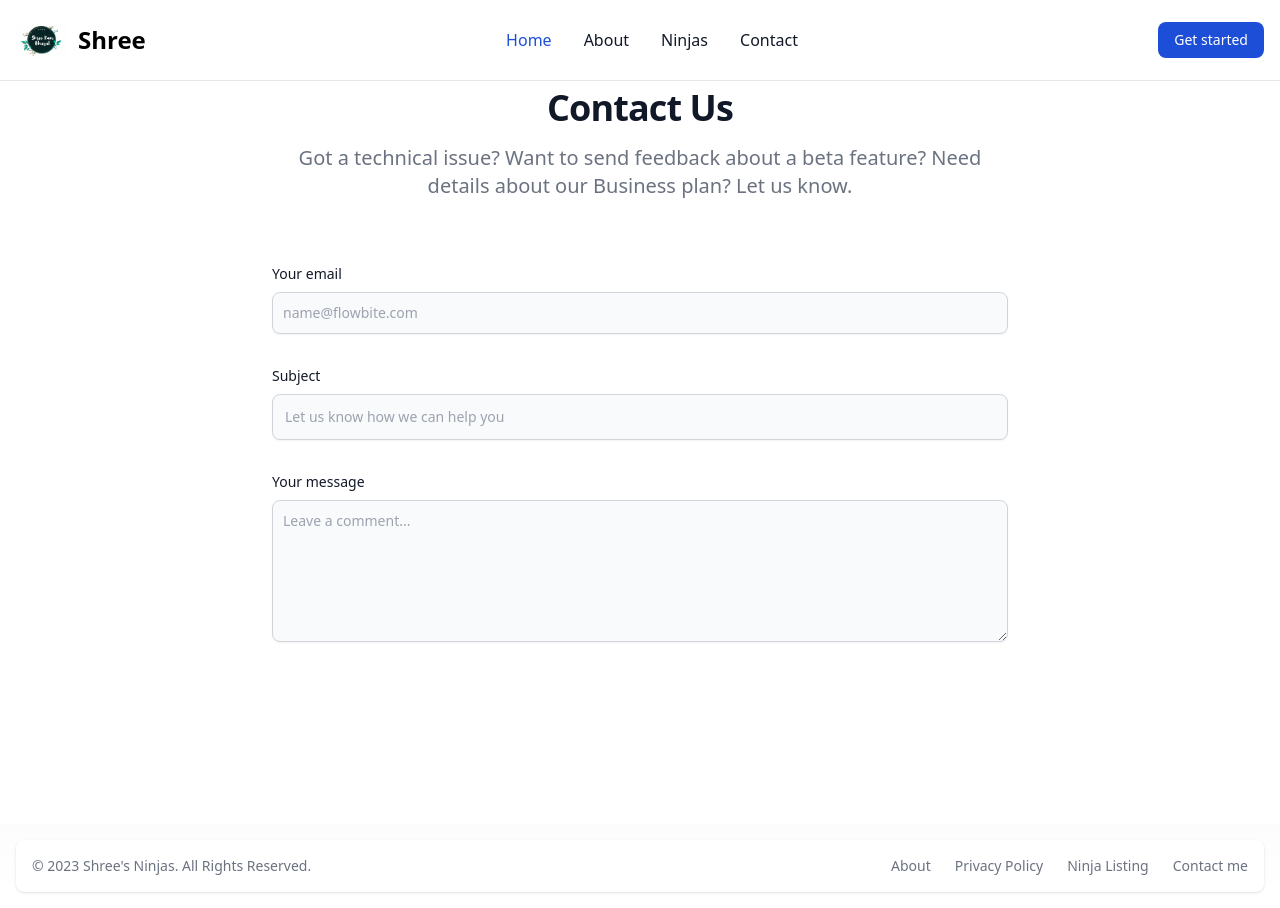
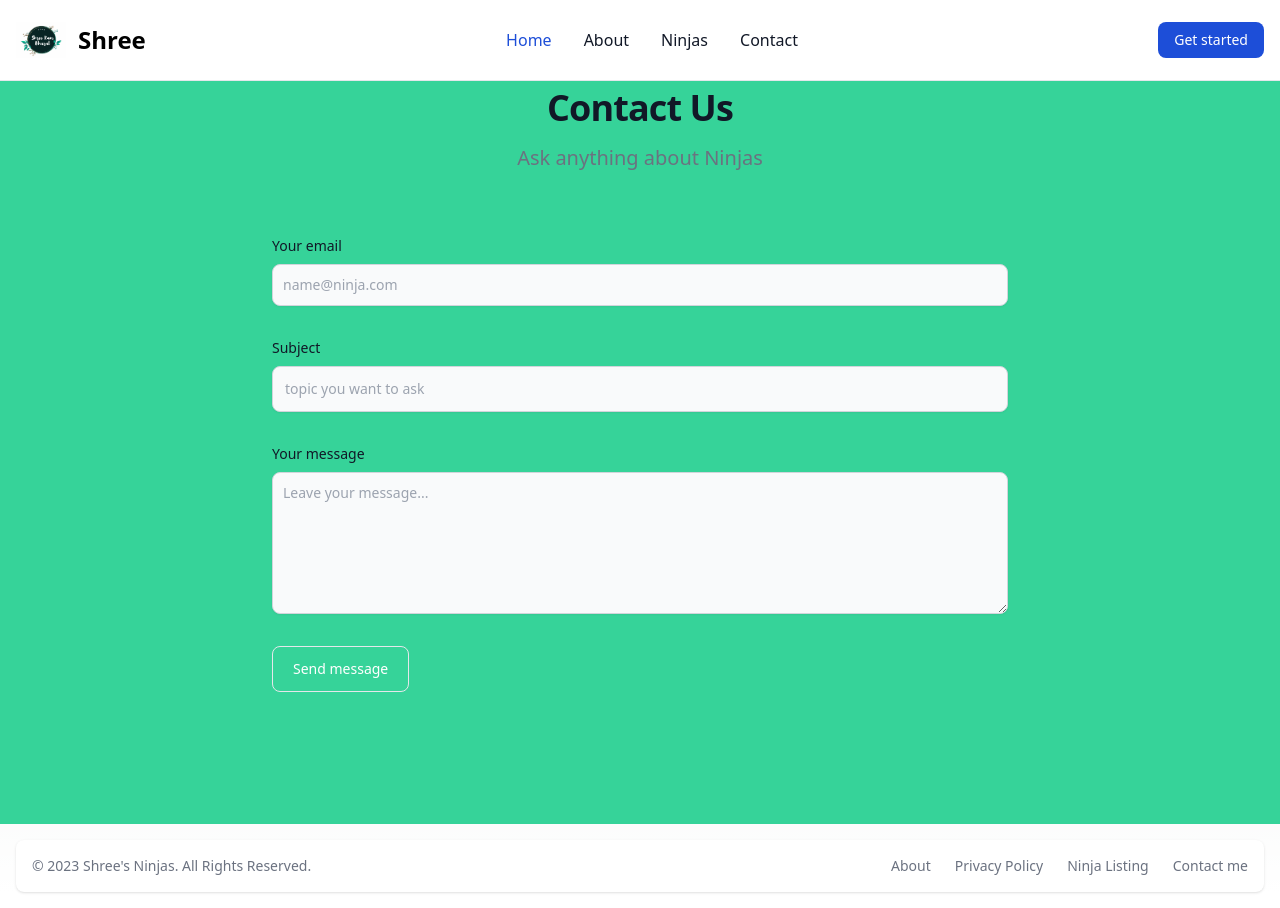
Before and after one commit to shree0007/nextjs_pageRouter_practice, a Next.js app: page /contact in a window 1280 px wide. Built offline with nearby package versions, Linux system fonts and the light colour scheme.

Commit message:
updated contact page

```diff
--- a/pages/contact.tsx
+++ b/pages/contact.tsx
@@ -9,24 +9,24 @@
                 <meta name="keywords" content="ninjas" />
             </Head>
 
-            <section className="bg-white dark:bg-gray-900 min-h-screen mt-6">
+            <section className="bg-success dark:bg-gray-900 min-h-screen mt-6">
                 <div className="py-8 lg:py-16 px-4 mx-auto max-w-screen-md">
                     <h2 className="mb-4 text-4xl tracking-tight font-extrabold text-center text-gray-900 dark:text-white">Contact Us</h2>
-                    <p className="mb-8 lg:mb-16 font-light text-center text-gray-500 dark:text-gray-400 sm:text-xl">Got a technical issue? Want to send feedback about a beta feature? Need details about our Business plan? Let us know.</p>
+                    <p className="mb-8 lg:mb-16 font-light text-center text-gray-500 dark:text-gray-400 sm:text-xl">Ask anything about Ninjas</p>
                     <form action="#" className="space-y-8">
                         <div>
                             <label htmlFor="email" className="block mb-2 text-sm font-medium text-gray-900 dark:text-gray-300">Your email</label>
-                            <input type="email" id="email" className="shadow-sm bg-gray-50 border border-gray-300 text-gray-900 text-sm rounded-lg focus:ring-primary-500 focus:border-primary-500 block w-full p-2.5 dark:bg-gray-700 dark:border-gray-600 dark:placeholder-gray-400 dark:text-white dark:focus:ring-primary-500 dark:focus:border-primary-500 dark:shadow-sm-light" placeholder="name@flowbite.com" required />
+                            <input type="email" id="email" className="shadow-sm bg-gray-50 border border-gray-300 text-gray-900 text-sm rounded-lg focus:ring-primary-500 focus:border-primary-500 block w-full p-2.5 dark:bg-gray-700 dark:border-gray-600 dark:placeholder-gray-400 dark:text-white dark:focus:ring-primary-500 dark:focus:border-primary-500 dark:shadow-sm-light" placeholder="name@ninja.com" required />
                         </div>
                         <div>
                             <label htmlFor="subject" className="block mb-2 text-sm font-medium text-gray-900 dark:text-gray-300">Subject</label>
-                            <input type="text" id="subject" className="block p-3 w-full text-sm text-gray-900 bg-gray-50 rounded-lg border border-gray-300 shadow-sm focus:ring-primary-500 focus:border-primary-500 dark:bg-gray-700 dark:border-gray-600 dark:placeholder-gray-400 dark:text-white dark:focus:ring-primary-500 dark:focus:border-primary-500 dark:shadow-sm-light" placeholder="Let us know how we can help you" required />
+                            <input type="text" id="subject" className="block p-3 w-full text-sm text-gray-900 bg-gray-50 rounded-lg border border-gray-300 shadow-sm focus:ring-primary-500 focus:border-primary-500 dark:bg-gray-700 dark:border-gray-600 dark:placeholder-gray-400 dark:text-white dark:focus:ring-primary-500 dark:focus:border-primary-500 dark:shadow-sm-light" placeholder="topic you want to ask" required />
                         </div>
                         <div className="sm:col-span-2">
                             <label htmlFor="message" className="block mb-2 text-sm font-medium text-gray-900 dark:text-gray-400">Your message</label>
-                            <textarea id="message" rows="6" className="block p-2.5 w-full text-sm text-gray-900 bg-gray-50 rounded-lg shadow-sm border border-gray-300 focus:ring-primary-500 focus:border-primary-500 dark:bg-gray-700 dark:border-gray-600 dark:placeholder-gray-400 dark:text-white dark:focus:ring-primary-500 dark:focus:border-primary-500" placeholder="Leave a comment..."></textarea>
+                            <textarea id="message" rows={6} className="block p-2.5 w-full text-sm text-gray-900 bg-gray-50 rounded-lg shadow-sm border border-gray-300 focus:ring-primary-500 focus:border-primary-500 dark:bg-gray-700 dark:border-gray-600 dark:placeholder-gray-400 dark:text-white dark:focus:ring-primary-500 dark:focus:border-primary-500" placeholder="Leave your message..."></textarea>
                         </div>
-                        <button type="submit" className="py-3 px-5 text-sm font-medium text-center text-white rounded-lg bg-primary-700 sm:w-fit hover:bg-primary-800 focus:ring-4 focus:outline-none focus:ring-primary-300 dark:bg-primary-600 dark:hover-bg-primary-700 dark:focus:ring-primary-800">Send message</button>
+                        <button type="submit" className="py-3 px-5 text-sm font-medium text-center text-white rounded-lg bg-primary-700 sm:w-fit hover:bg-primary-800 focus:ring-4 focus:outline-none focus:ring-primary-300 dark:bg-primary-600 dark:hover-bg-primary-700 dark:focus:ring-primary-800 border 2px">Send message</button>
                     </form>
                 </div>
             </section>
```
